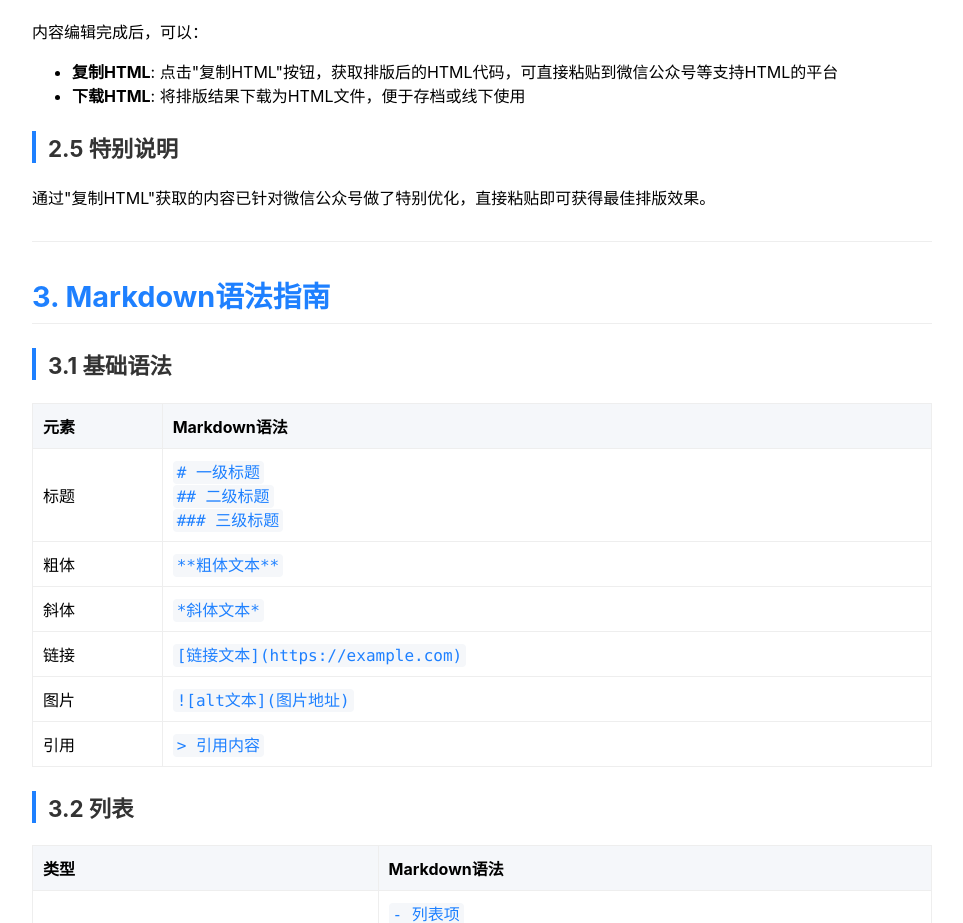
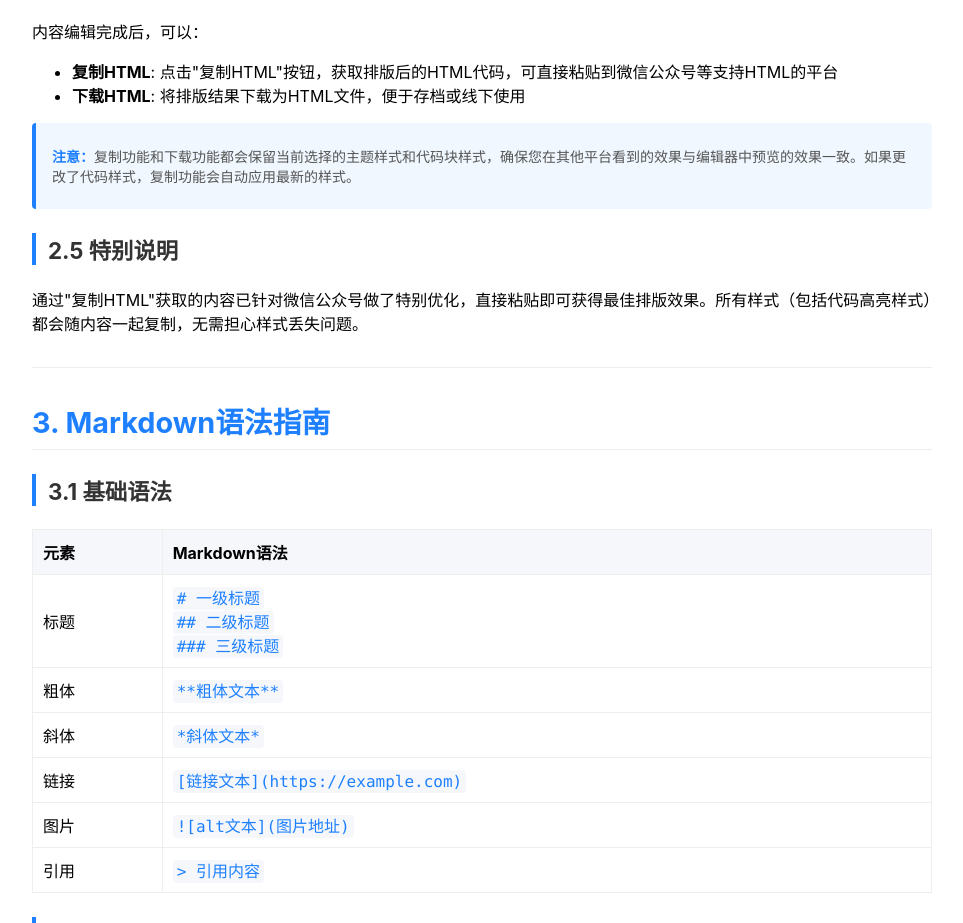
Before and after one commit to hejiang288/markdown-editor, a website: page guide.html in a window 1280 px wide. Shown: the part 1756-2679 px from the top of the page, without its empty margins (158-1121 px from the left). Drawn offline with nearby package versions, Linux system fonts and the light colour scheme.

Commit message:
Update guide.html

```diff
--- a/guide.html
+++ b/guide.html
@@ -201,8 +201,12 @@
                     <li><strong>下载HTML</strong>: 将排版结果下载为HTML文件，便于存档或线下使用</li>
                 </ul>
 
+                <div class="note">
+                    <p><strong>注意：</strong>复制功能和下载功能都会保留当前选择的主题样式和代码块样式，确保您在其他平台看到的效果与编辑器中预览的效果一致。如果更改了代码样式，复制功能会自动应用最新的样式。</p>
+                </div>
+
                 <h3>2.5 特别说明</h3>
-                <p>通过"复制HTML"获取的内容已针对微信公众号做了特别优化，直接粘贴即可获得最佳排版效果。</p>
+                <p>通过"复制HTML"获取的内容已针对微信公众号做了特别优化，直接粘贴即可获得最佳排版效果。所有样式（包括代码高亮样式）都会随内容一起复制，无需担心样式丢失问题。</p>
             </div>
 
             <div class="guide-section">
```
